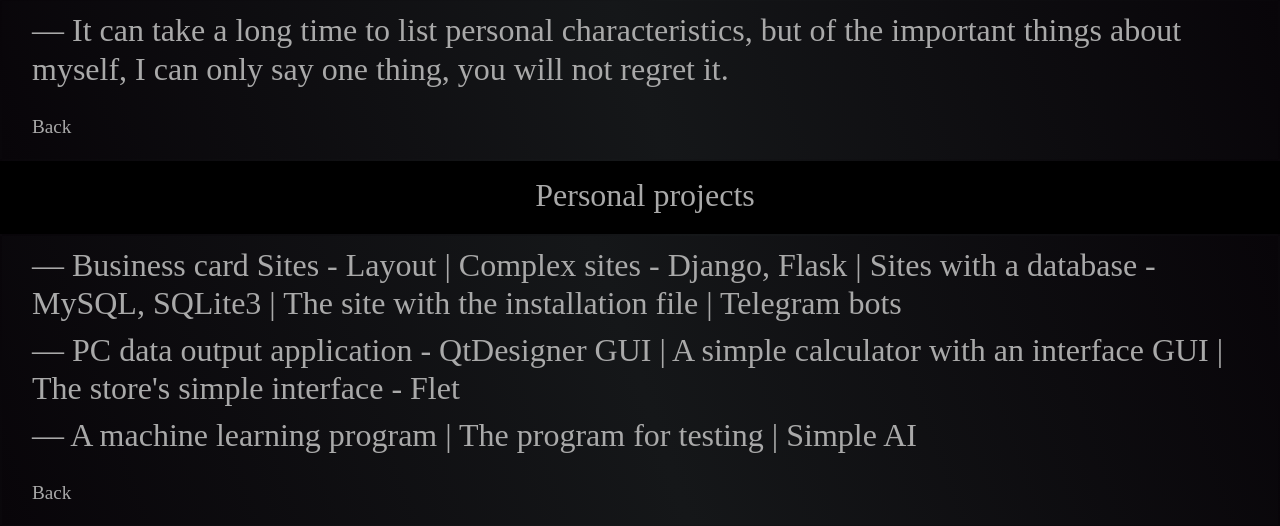
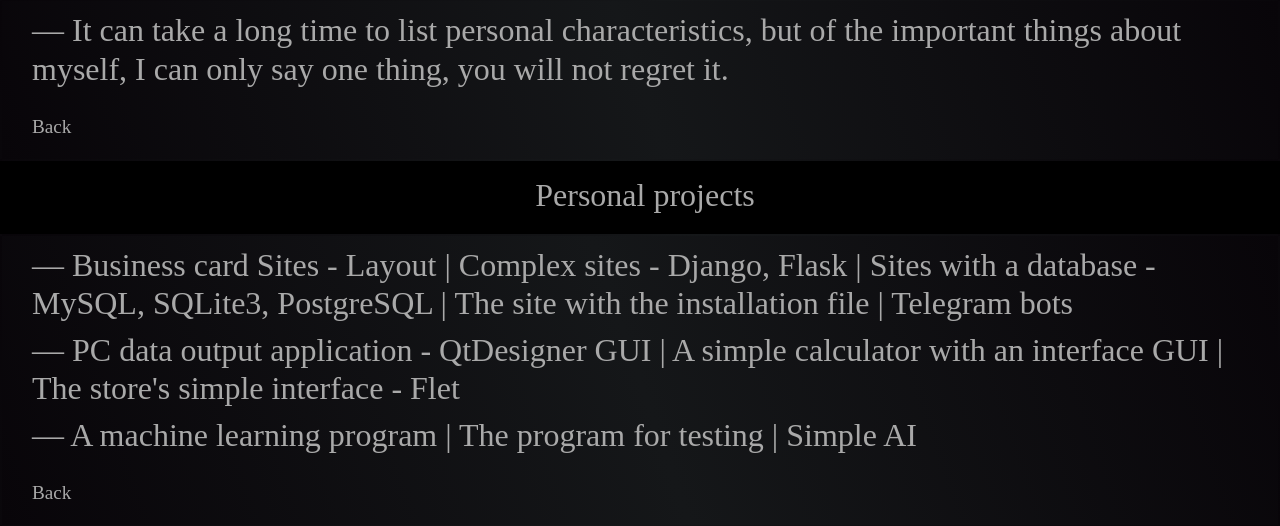
Before and after one commit to houston03/flaskPro, a Flask app: page /more in a window 1280 px wide. Shown: the part 59-585 px from the top of the page. Run offline with Flask 3, Linux system fonts and the light colour scheme.

Commit message:
more.html

```diff
--- a/templates/more.html
+++ b/templates/more.html
@@ -29,7 +29,7 @@
 
         <div class="card0">
 
-            <h4>&#8212 Business card Sites - Layout | Complex sites - Django, Flask | Sites with a database - MySQL, SQLite3 | The site with the installation file | Telegram bots</h4>
+            <h4>&#8212 Business card Sites - Layout | Complex sites - Django, Flask | Sites with a database - MySQL, SQLite3, PostgreSQL | The site with the installation file | Telegram bots</h4>
 
             <h4>&#8212 PC data output application - QtDesigner GUI | A simple calculator with an interface GUI | The store's simple interface - Flet</h4>
 
```
